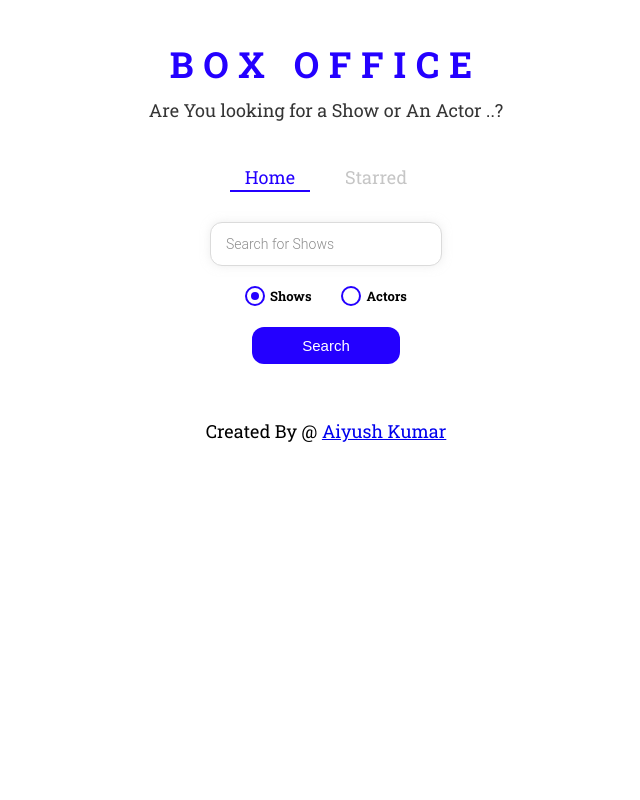
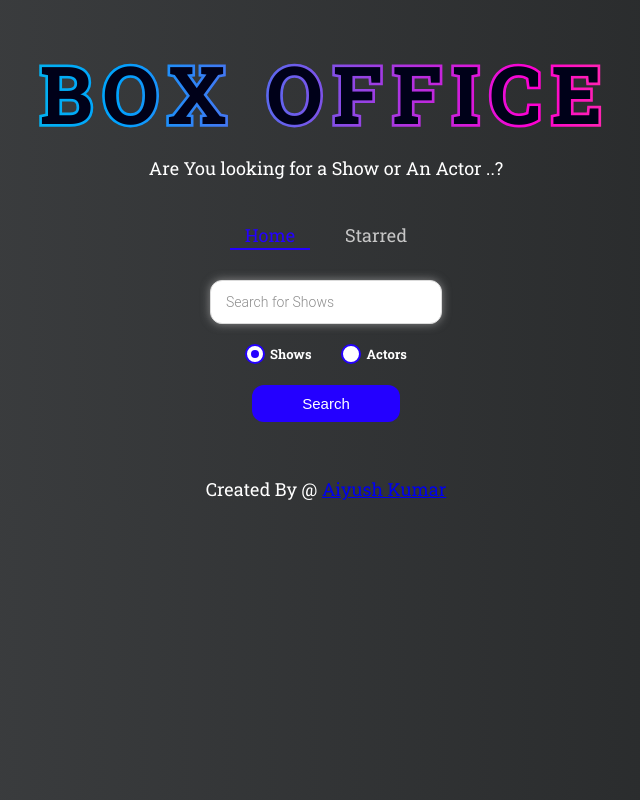
Before and after one commit to AiyushKumar07/BoxOfficeApp, a React (Create React App) app: page /#/ in a window 1280 px wide. Shown: the whole page, without its empty margins (314-954 px from the left). Built offline with nearby package versions, Linux system fonts and the light colour scheme.

Commit message:
Added Card Styles

```diff
--- a/src/components/AppTitle.jsx
+++ b/src/components/AppTitle.jsx
@@ -17,13 +17,27 @@ const TitleWrapper = styled.div`
   text-align: center;
   margin: 0 0 40px;
   h1 {
-    color: ${({ theme }) => theme.mainColors.blue};
+    background-clip: text;
+    -webkit-background-clip: text;
+    color: transparent;
     letter-spacing: 10px;
     text-transform: uppercase;
     margin: 0 0 10px;
+    background-image: linear-gradient(
+      to right,
+      #09f1b8,
+      #00a2ff,
+      #ff00d2,
+      #fed90f
+    );
+    color: #000119;
+    font-size: 10vmin;
+    font-weight: 700;
+    -webkit-text-stroke-color: transparent;
+    -webkit-text-stroke-width: calc(1em / 15);
   }
   p {
-    color: ${({ theme }) => theme.mainColors.dark};
+    color: white;
     margin: 0;
   }
 `;
--- a/src/components/common/SearchCard.jsx
+++ b/src/components/common/SearchCard.jsx
@@ -20,11 +20,17 @@ export const SearchCard = styled.div`
   margin: 10px 10px;
   border-radius: 20px;
   box-shadow: 0 15px 25px rgba(129, 124, 124, 0.5);
-  background-color: transparent;
+  background-image: radial-gradient(
+    circle 588px at 31.7% 40.2%,
+    rgba(225, 200, 239, 1) 21.4%,
+    rgba(163, 225, 233, 1) 57.1%
+  );
+  border: 5px outset white;
+  color: black;
   h1 {
     text-align: center;
     margin: 10px 0;
-    font-size: 21px;
+    font-size: 20px;
   }
   p {
     margin-top: 0;
--- a/src/theme.jsx
+++ b/src/theme.jsx
@@ -17,6 +17,10 @@ const GlobalStyles = createGlobalStyle`
     padding-top: 40px;
     padding-left: 15px;
     padding-right: 15px;
+    background: #232526;  /* fallback for old browsers */
+    background: -webkit-linear-gradient(to right, #414345, #232526);  /* Chrome 10-25, Safari 5.1-6 */
+    background: linear-gradient(to right, #414345, #232526); /* W3C, IE 10+/ Edge, Firefox 16+, Chrome 26+, Opera 12+, Safari 7+ */
+    color: white;
   }
 `;
 
```
